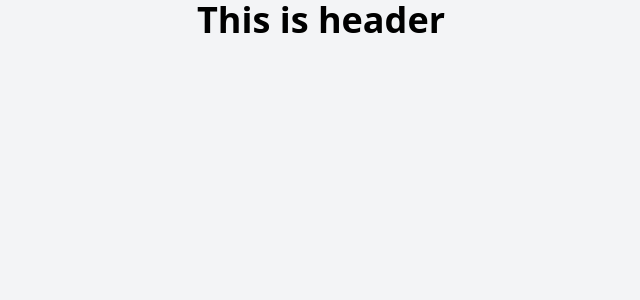
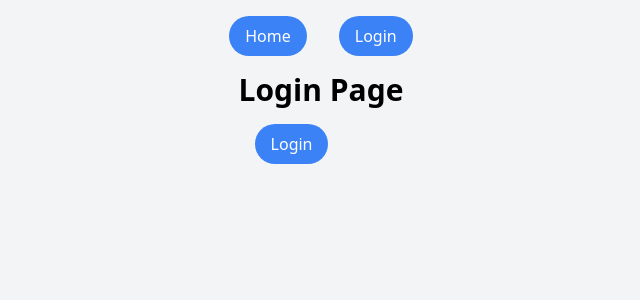
Before and after one commit to UranusLin/time-market, a Vue app: page /login in a window 1280 px wide. Before the commit this address had no page. Shown: the top 300 px of the page, without its empty margins (319-959 px from the left). Built offline with nearby package versions, Linux system fonts and the light colour scheme.

Commit message:
feat:add check auth and login logout

```diff
--- a/src/App.vue
+++ b/src/App.vue
@@ -1,8 +1,38 @@
-<script setup></script>
+<script setup>
+import { isAuthenticated } from '@/auth'
+import { useRouter } from 'vue-router'
+
+const router = useRouter()
+
+const logout = () => {
+  isAuthenticated.value = false
+  router.push('/')
+}
+</script>
 
 <template>
   <div class="flex items-center justify-center flex-col bg-gray-100">
-    <router-link to="/" class="text-4xl font-bold">This is header</router-link>
+    <!-- <router-link to="/" class="text-4xl font-bold">This is header</router-link> -->
+    <nav class="flex flex-row space-x-8">
+      <router-link
+        to="/"
+        class="flex justify-center px-4 py-2 my-4 bg-blue-500 hover:bg-blue-700 text-white rounded-full"
+        >Home</router-link
+      >
+      <router-link
+        v-if="!isAuthenticated"
+        to="/login"
+        class="flex justify-center px-4 py-2 my-4 bg-blue-500 hover:bg-blue-700 text-white rounded-full"
+        >Login</router-link
+      >
+      <button
+        v-else
+        @click="logout"
+        class="flex justify-center px-4 py-2 my-4 bg-blue-500 hover:bg-blue-700 text-white rounded-full"
+      >
+        LogOut
+      </button>
+    </nav>
     <router-view> </router-view>
   </div>
 </template>
--- /dev/null
+++ b/src/auth.js
@@ -0,0 +1,3 @@
+import { ref } from 'vue'
+
+export const isAuthenticated = ref(false)
--- a/src/router/index.js
+++ b/src/router/index.js
@@ -1,5 +1,6 @@
 import { createRouter, createWebHistory } from 'vue-router'
 import HomeView from '../views/HomeView.vue'
+import { isAuthenticated } from '@/auth'
 
 const router = createRouter({
   history: createWebHistory(import.meta.env.BASE_URL),
@@ -10,24 +11,47 @@ const router = createRouter({
       component: HomeView
     },
     {
+      path: '/login',
+      name: 'login',
+      component: () => import('../views/Login.vue')
+    },
+    {
       path: '/character',
       name: 'character',
       // route level code-splitting
       // this generates a separate chunk (About.[hash].js) for this route
       // which is lazy-loaded when the route is visited.
-      component: () => import('../views/CharacterList.vue')
+      component: () => import('../views/CharacterList.vue'),
+      meta: { requiresAuth: true }
     },
     {
       path: '/location',
       name: 'location',
-      component: () => import('../views/LocationList.vue')
+      component: () => import('../views/LocationList.vue'),
+      meta: { requiresAuth: true }
     },
     {
       path: '/episode',
       name: 'episode',
-      component: () => import('../views/EpisodeList.vue')
+      component: () => import('../views/EpisodeList.vue'),
+      meta: { requiresAuth: true }
     }
   ]
 })
 
+router.beforeEach((to, from, next) => {
+  if (to.matched.some((record) => record.meta.requiresAuth)) {
+    if (!isAuthenticated.value) {
+      next({
+        name: 'login',
+        query: { redirect: to.fullPath }
+      })
+    } else {
+      next()
+    }
+  } else {
+    next()
+  }
+})
+
 export default router
--- /dev/null
+++ b/src/views/Login.vue
@@ -0,0 +1,25 @@
+<script setup>
+import { isAuthenticated } from '@/auth'
+import { useRouter, useRoute } from 'vue-router'
+
+const router = useRouter()
+const route = useRoute()
+
+const login = () => {
+  isAuthenticated.value = true
+  const redirectTo = route.query.redirect || '/'
+  router.push(redirectTo)
+}
+</script>
+
+<template>
+  <div>
+    <h1 class="text-3xl font-bold text-center">Login Page</h1>
+    <button
+      @click="login"
+      class="flex justify-center px-4 py-2 m-4 bg-blue-500 hover:bg-blue-700 text-white rounded-full"
+    >
+      Login
+    </button>
+  </div>
+</template>
```
